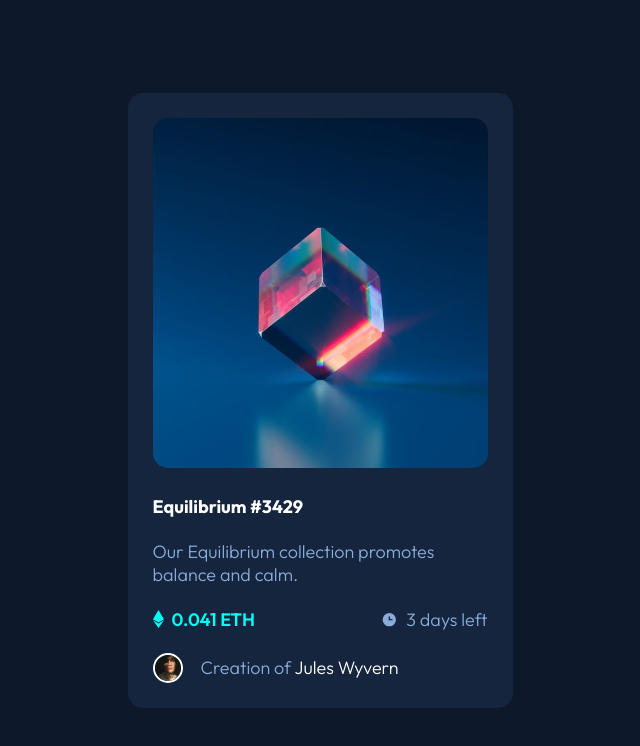
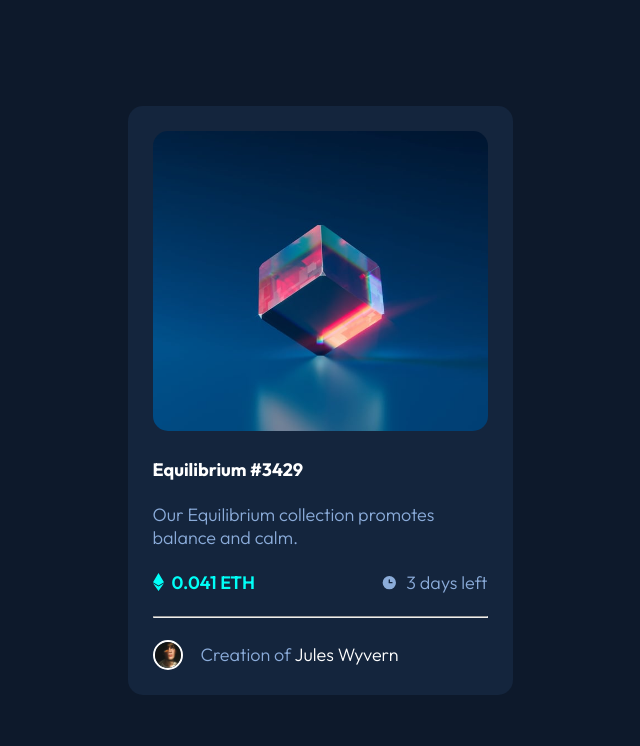
Before and after one commit to Talika-Bajaj/NFT-Preview-Card, a plain HTML site: page index.html in a window 1280 px wide. Shown: the whole page, without its empty margins (320-960 px from the left). Drawn offline with Linux system fonts and the light colour scheme.

Commit message:
Add hr tag

```diff
--- a/index.html
+++ b/index.html
@@ -14,7 +14,7 @@
       <div class="card">
         <div class="info">
           <div class="image">
-            <img src="images/image-equilibrium.jpg" height="350" alt="">
+            <img src="images/image-equilibrium.jpg" height="300" alt="">
           </div>
           <div class="data">
             <h3>Equilibrium #3429</h3>
@@ -29,6 +29,7 @@
                 <p>3 days left</p>
               </div>
             </div>
+            <hr>
           </div>
           <div class="author">
             <img src="images/image-avatar.png" height="30" alt="">
```
